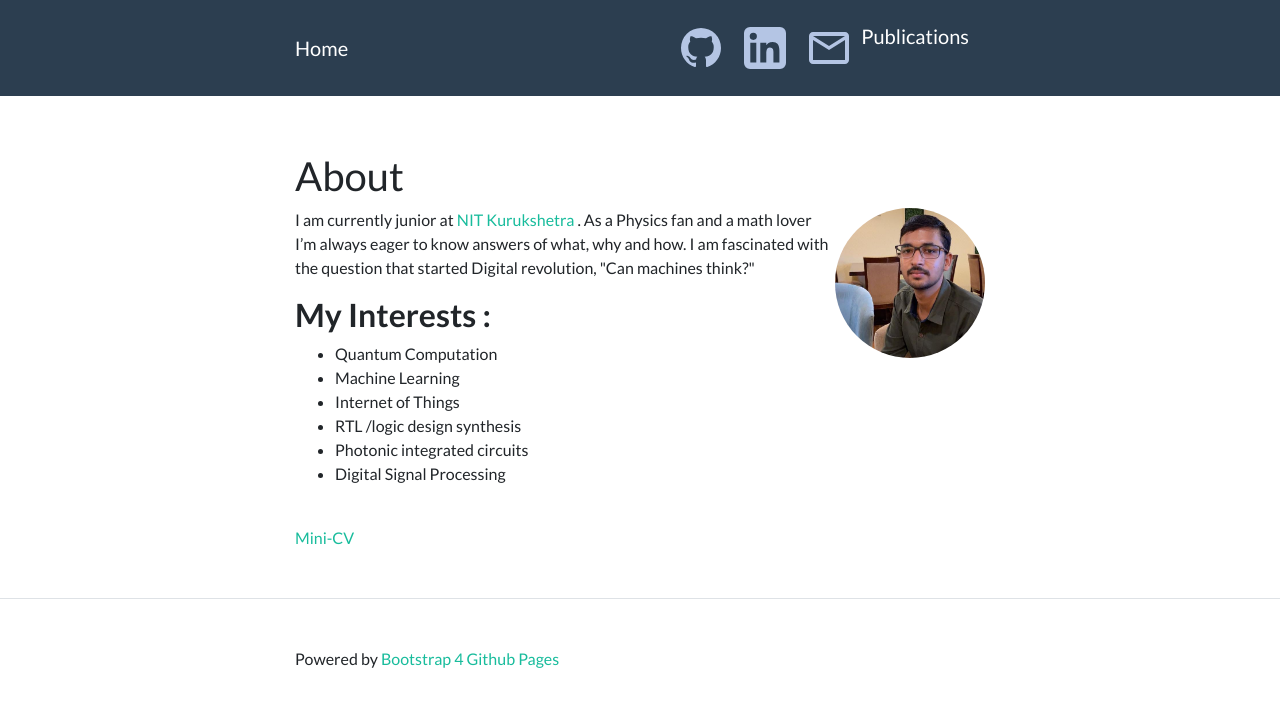
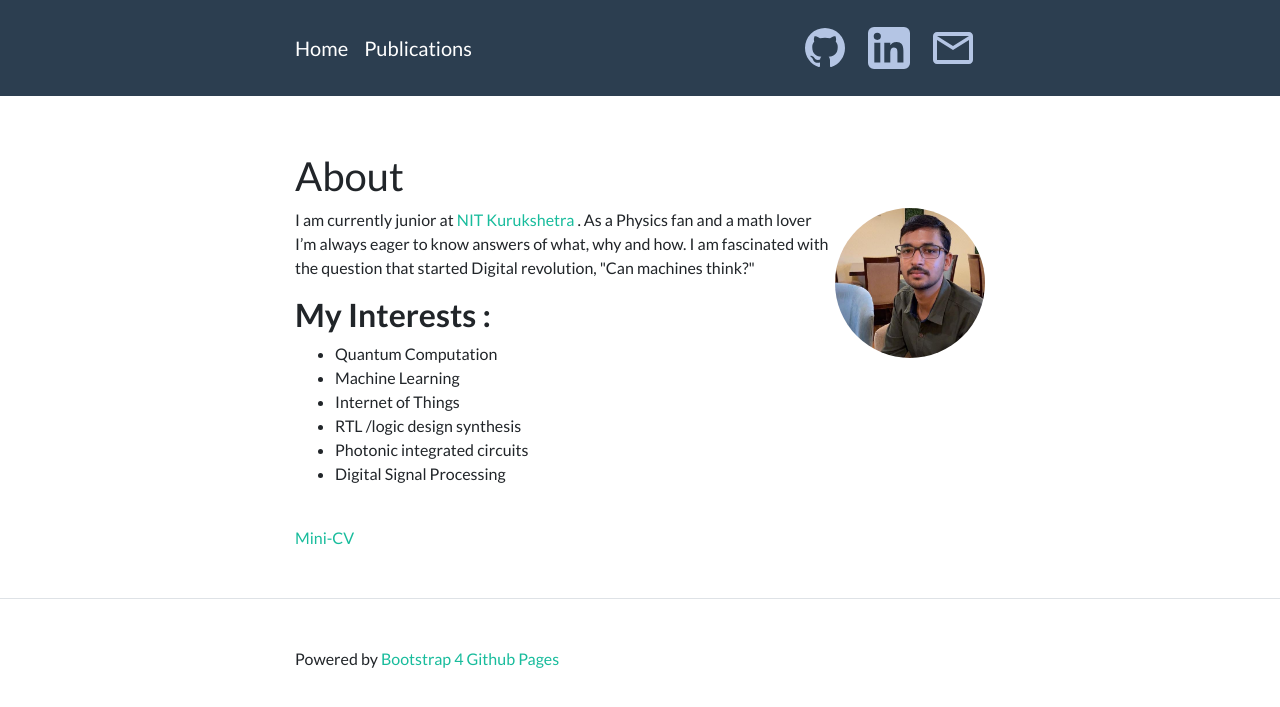
Before and after one commit to Raghav-Bell/Raghav-Bell.github.io, a Jekyll site: the page built from index.md, in a window 1280 px wide. Shown: the top 707 px of the page. Built offline with Jekyll 4.4.1, drawn with Linux system fonts in a browser that asks for light colours.

Commit message:
Changing Positioning of Publications

```diff
--- a/_includes/header.html
+++ b/_includes/header.html
@@ -1,6 +1,7 @@
 <nav class="navbar navbar-expand-lg navbar-dark bg-primary">
   <div class="container">
-    <a class="navbar-brand" rel="author" href="https://raghav-bell.github.io"> Home </a>
+    <spain><a class="navbar-brand" rel="author" href="https://raghav-bell.github.io"> Home </a></spain>
+    <spain><a class="navbar-brand" rel="author" href="/publications.html">Publications</a></spain>
 
     {%- assign page_paths = site.header_pages -%}
     <button class="navbar-toggler" type="button" data-toggle="collapse" data-target="#navbarSupportedContent"
@@ -31,9 +32,6 @@
           <a class="nav-link" href="mailto:raghav_11915084@nitkkr.ac.in">
             <img class="logo" height="48" width="48" src="/assets/outline-email.svg" title="e-mail" alt="E-mail"></a>
         </li>
-        <li class="nav-item">
-          <a class="navbar-brand" rel="author" href="/publications.html">Publications</a>
-        </li>
       </ul>
     </div>
   </div>
```
